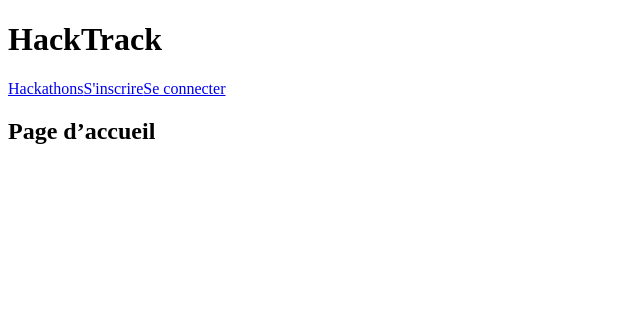
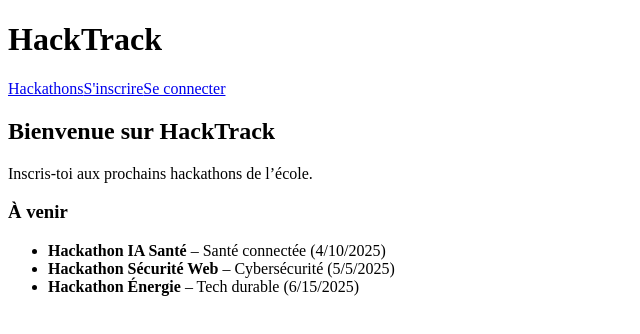
Before and after one commit to AlexTng44000/Tp_react, a React (Vite) app: page / in a window 1280 px wide. Shown: the top 334 px of the page, without its empty margins (0-640 px from the left). Built offline with nearby package versions, Linux system fonts and the light colour scheme.

Commit message:
feat: ajout des hackathons à venir quand l'user est connecté

```diff
--- a/src/pages/Home.jsx
+++ b/src/pages/Home.jsx
@@ -1,5 +1,41 @@
 function Home() {
-    return <h2>Page d’accueil</h2>;
+    const hackathons = [
+        {
+            id: 1,
+            name: "Hackathon IA Santé",
+            theme: "Santé connectée",
+            date: "2025-04-10T09:00:00Z",
+        },
+        {
+            id: 2,
+            name: "Hackathon Sécurité Web",
+            theme: "Cybersécurité",
+            date: "2025-05-05T10:00:00Z",
+        },
+        {
+            id: 3,
+            name: "Hackathon Énergie",
+            theme: "Tech durable",
+            date: "2025-06-15T08:30:00Z",
+        },
+    ];
+
+    return (
+        <div>
+            <h2>Bienvenue sur HackTrack</h2>
+            <p>Inscris-toi aux prochains hackathons de l’école.</p>
+
+            <h3>À venir</h3>
+            <ul>
+                {hackathons.map((h) => (
+                    <li key={h.id}>
+                        <strong>{h.name}</strong> – {h.theme} (
+                        {new Date(h.date).toLocaleDateString()})
+                    </li>
+                ))}
+            </ul>
+        </div>
+    );
 }
 
 export default Home;
--- a/src/pages/Register.jsx
+++ b/src/pages/Register.jsx
@@ -1,5 +1,72 @@
+import { useForm } from "react-hook-form";
+import { z } from "zod";
+import { zodResolver } from "@hookform/resolvers/zod";
+import { useNavigate } from "react-router-dom";
+import { useAuth } from "../context/AuthContext";
+
+const schema = z.object({
+    name: z.string().min(1, "Nom requis"),
+    email: z.string().email("Email invalide"),
+    password: z.string().min(8, "Mot de passe trop court"),
+});
+
 function Register() {
-    return <h2>Register</h2>;
+    const navigate = useNavigate();
+    const { login } = useAuth();
+
+    const {
+        register,
+        handleSubmit,
+        formState: { errors },
+    } = useForm({ resolver: zodResolver(schema) });
+
+    const onSubmit = async (data) => {
+        try {
+            const response = await fetch("http://localhost:3002/auth/register", {
+                method: "POST",
+                headers: { "Content-Type": "application/json" },
+                body: JSON.stringify(data),
+            });
+
+            if (!response.ok) {
+                alert("Erreur à l'inscription");
+                return;
+            }
+
+            const result = await response.json();
+            login(result.token); // Authentifie et stocke le token
+            navigate("/");
+        } catch (err) {
+            console.error("Erreur API:", err);
+            alert("Erreur technique");
+        }
+    };
+
+    return (
+        <form onSubmit={handleSubmit(onSubmit)}>
+            <h2>Inscription</h2>
+
+            <div>
+                <label>Nom</label>
+                <input type="text" {...register("name")} />
+                {errors.name && <p>{errors.name.message}</p>}
+            </div>
+
+            <div>
+                <label>Email</label>
+                <input type="email" {...register("email")} />
+                {errors.email && <p>{errors.email.message}</p>}
+            </div>
+
+            <div>
+                <label>Mot de passe</label>
+                <input type="password" {...register("password")} />
+                {errors.password && <p>{errors.password.message}</p>}
+            </div>
+
+            <button type="submit">S'inscrire</button>
+        </form>
+    );
 }
 
 export default Register;
```
